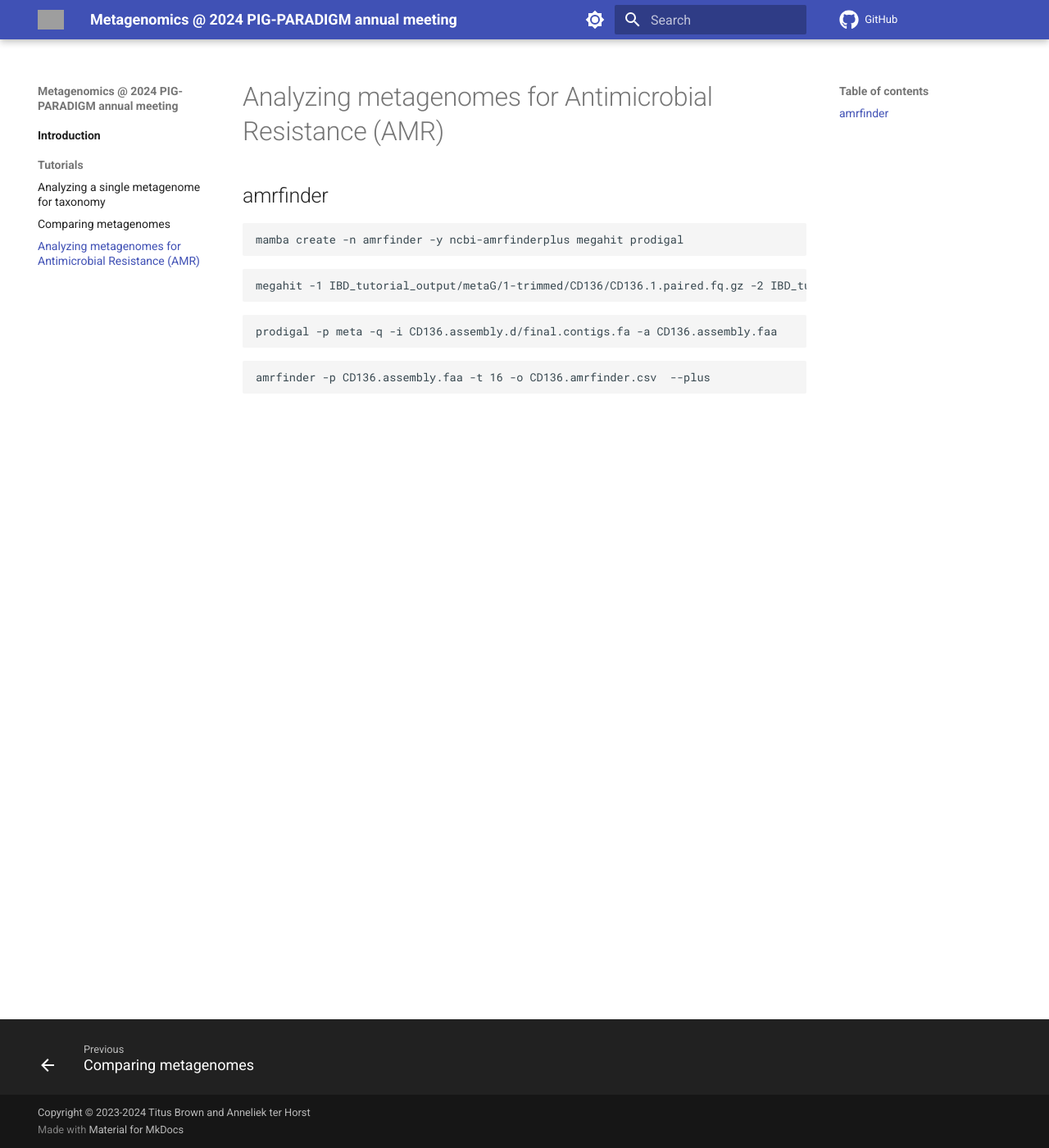
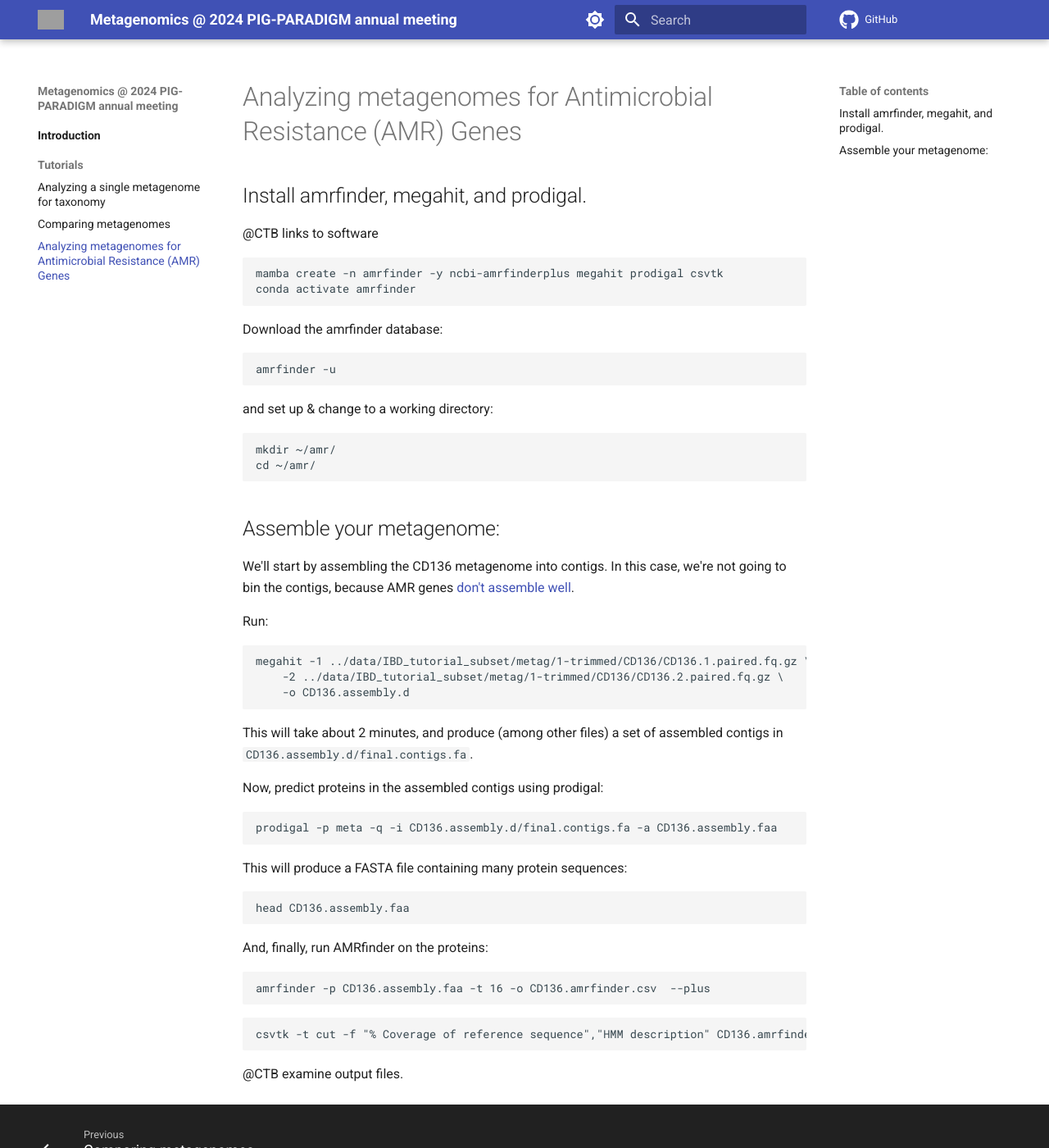
Before and after one commit to ngs-docs/2024-pig-paradigm-workshop, an MkDocs documentation site: the page built from docs/amr.md, in a window 1280 px wide and 1400 px high. Shown: the whole window at 82% size. Built offline with MkDocs 1.6.1 and Material for MkDocs 9.7.7, drawn with Linux system fonts in a browser that asks for light colours; comment, search, counter and statistics services are not loaded; grey boxes are pictures that could not be loaded.

Commit message:
update AMR tutorial

````diff
--- a/docs/amr.md
+++ b/docs/amr.md
@@ -1,19 +1,57 @@
-# Analyzing metagenomes for Antimicrobial Resistance (AMR)
+# Analyzing metagenomes for Antimicrobial Resistance (AMR) Genes
 
-## amrfinder
+## Install amrfinder, megahit, and prodigal.
+
+@CTB links to software
 
 ```
-mamba create -n amrfinder -y ncbi-amrfinderplus megahit prodigal
+mamba create -n amrfinder -y ncbi-amrfinderplus megahit prodigal csvtk
+conda activate amrfinder
 ```
 
+Download the amrfinder database:
 ```
-megahit -1 IBD_tutorial_output/metaG/1-trimmed/CD136/CD136.1.paired.fq.gz -2 IBD_tutorial_output/metaG/1-trimmed/CD136/CD136.2.paired.fq.gz -o CD136.assembly.d
+amrfinder -u
 ```
 
+and set up & change to a working directory:
+```
+mkdir ~/amr/
+cd ~/amr/
+```
+
+## Assemble your metagenome:
+
+We'll start by assembling the CD136 metagenome into contigs. In this
+case, we're not going to bin the contigs, because AMR genes
+[don't assemble well](https://www.biorxiv.org/content/10.1101/2023.12.13.571436v1.full).
+
+Run:
+```
+megahit -1 ../data/IBD_tutorial_subset/metag/1-trimmed/CD136/CD136.1.paired.fq.gz \
+    -2 ../data/IBD_tutorial_subset/metag/1-trimmed/CD136/CD136.2.paired.fq.gz \
+    -o CD136.assembly.d
+```
+This will take about 2 minutes, and produce (among other files) a set of
+assembled contigs in `CD136.assembly.d/final.contigs.fa`.
+
+Now, predict proteins in the assembled contigs using prodigal:
 ```
 prodigal -p meta -q -i CD136.assembly.d/final.contigs.fa -a CD136.assembly.faa
 ```
 
+This will produce a FASTA file containing many protein sequences:
+```
+head CD136.assembly.faa
+```
+
+And, finally, run AMRfinder on the proteins:
 ```
 amrfinder -p CD136.assembly.faa -t 16 -o CD136.amrfinder.csv  --plus
 ```
+
+```
+csvtk -t cut -f "% Coverage of reference sequence","HMM description" CD136.amrfinder.csv
+```
+
+@CTB examine output files.
````
Also changed, not shown: docs/comparing-metagenomes.md (+4 -0 lines), 1 other file.
